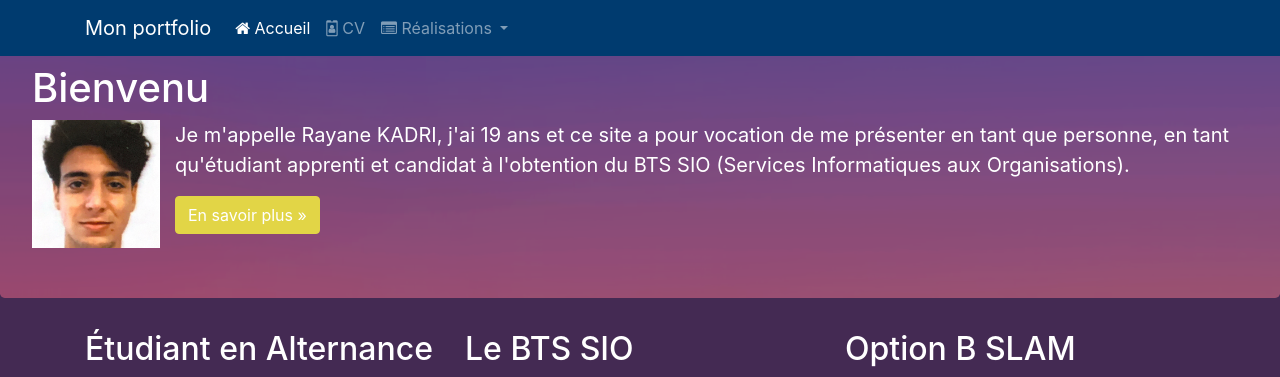
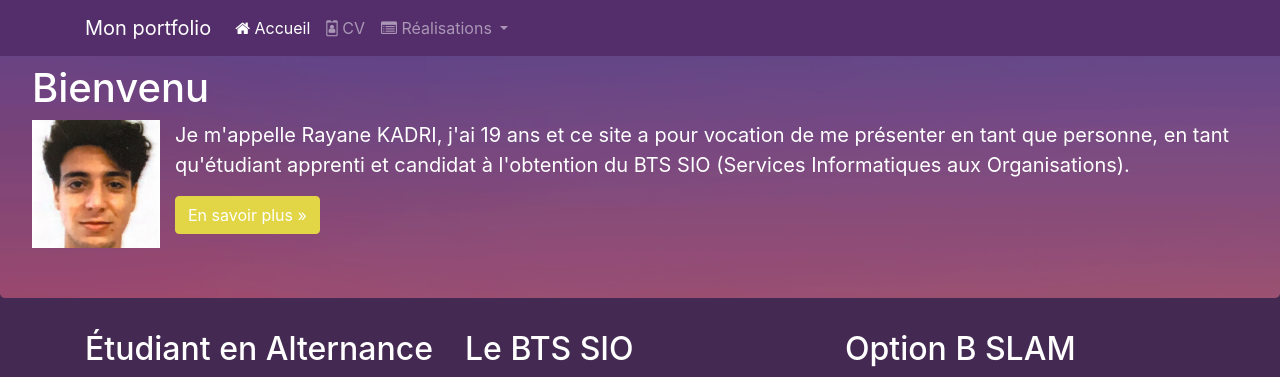
Before and after one commit to RayaneKadri/RKPortfolio, a PHP site: page / in a window 1280 px wide. Shown: the top 377 px of the page. Run offline with PHP 8.4, Linux system fonts and the light colour scheme.

Commit message:
changement couleur navbar bleu tardis --> violet sunset

```diff
--- a/css/styles.css
+++ b/css/styles.css
@@ -3,7 +3,7 @@ Modification couleur barre de navigation personnaliser
 
 *********************************************/
 .bg-dark {
-    background-color: #003B6F!important;
+    background-color: #542d6b!important;
 }
 
 /********************************************
```
